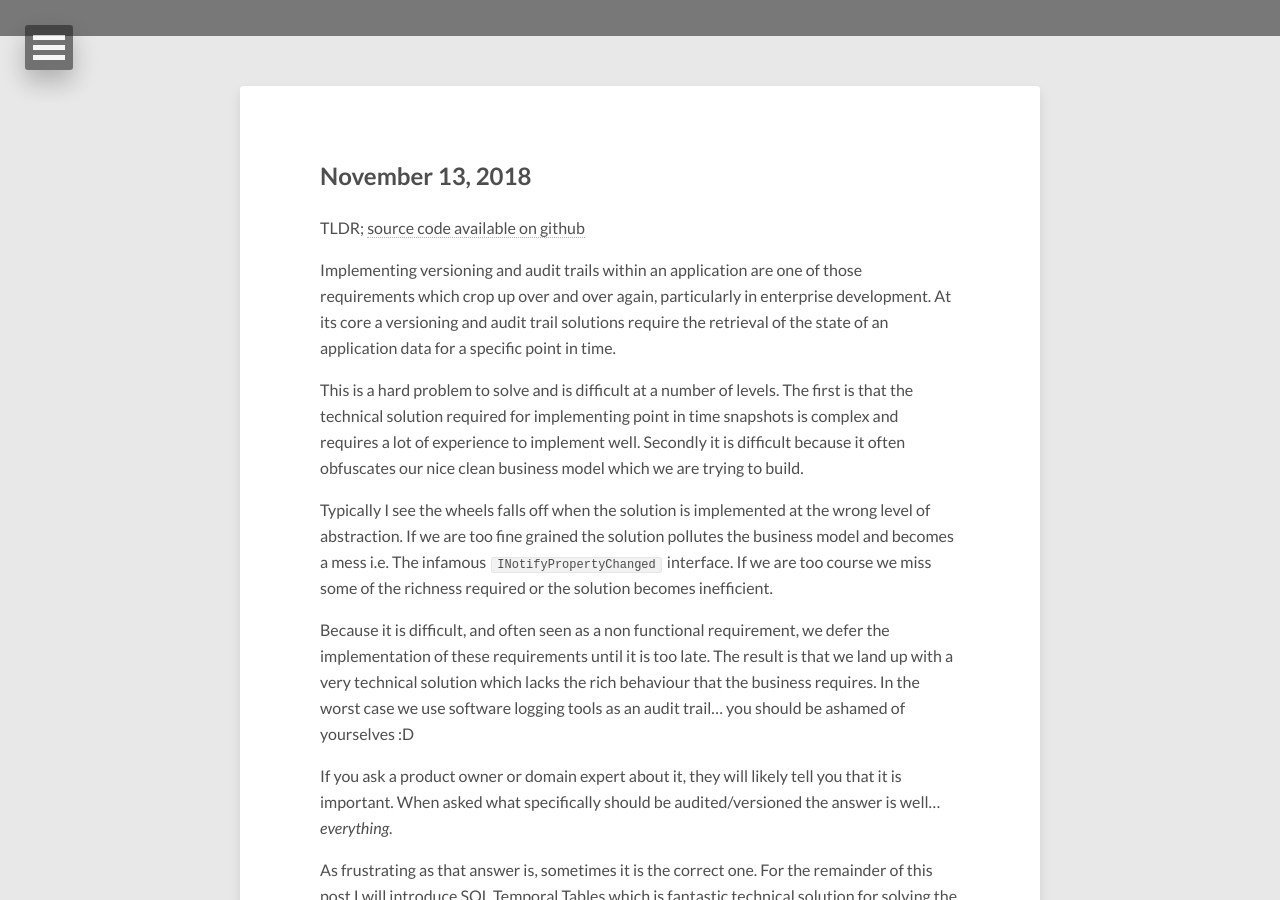
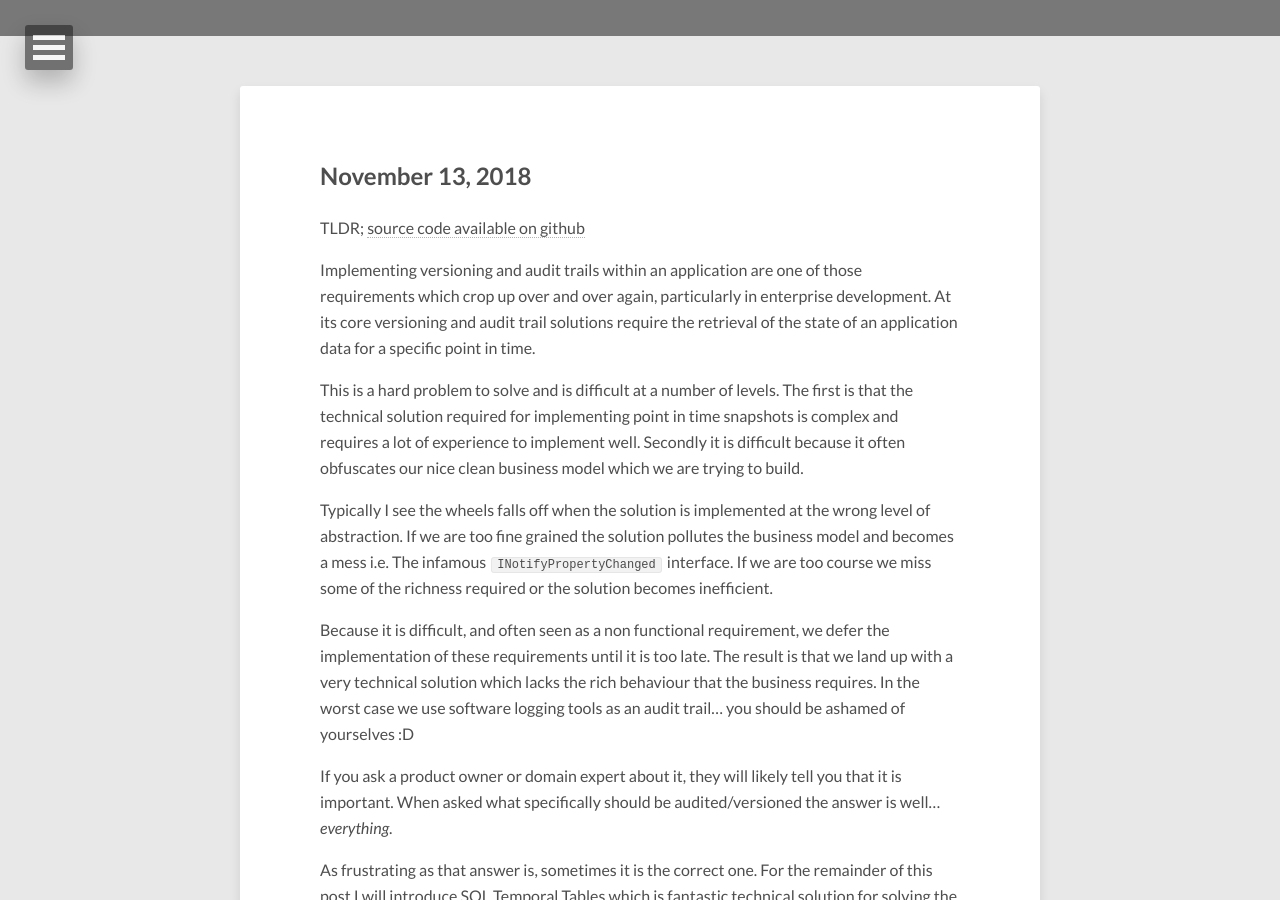
Before and after one commit to RossJayJones/rossjayjones.github.io, a Jekyll site: the page built from _posts/2018-11-13-first-class- versioning-and-auditing-with-sql-temporal-tables.md, in a window 1280 px wide and 900 px high, scrolled down 364 px. Built offline with Jekyll 4.4.1, drawn with Linux system fonts in a browser that asks for light colours; nearby versions of some CDN libraries.

Commit message:
Fix typo

```diff
--- a/_posts/2018-11-13-first-class- versioning-and-auditing-with-sql-temporal-tables.md
+++ b/_posts/2018-11-13-first-class- versioning-and-auditing-with-sql-temporal-tables.md
@@ -8,7 +8,7 @@ image:
 ---
 TLDR; [source code available on github][14]{:target="_blank"}
 
-Implementing versioning and audit trails within an application are one of those requirements which crop up over and over again, particularly in enterprise development. At its core a versioning and audit trail solutions require the retrieval of the state of an application data for a specific point in time.
+Implementing versioning and audit trails within an application are one of those requirements which crop up over and over again, particularly in enterprise development. At its core versioning and audit trail solutions require the retrieval of the state of an application data for a specific point in time.
 
 This is a hard problem to solve and is difficult at a number of levels. The first is that the technical solution required for implementing point in time snapshots is complex and requires a lot of experience to implement well. Secondly it is difficult because it often obfuscates our nice clean business model which we are trying to build.
 
```
